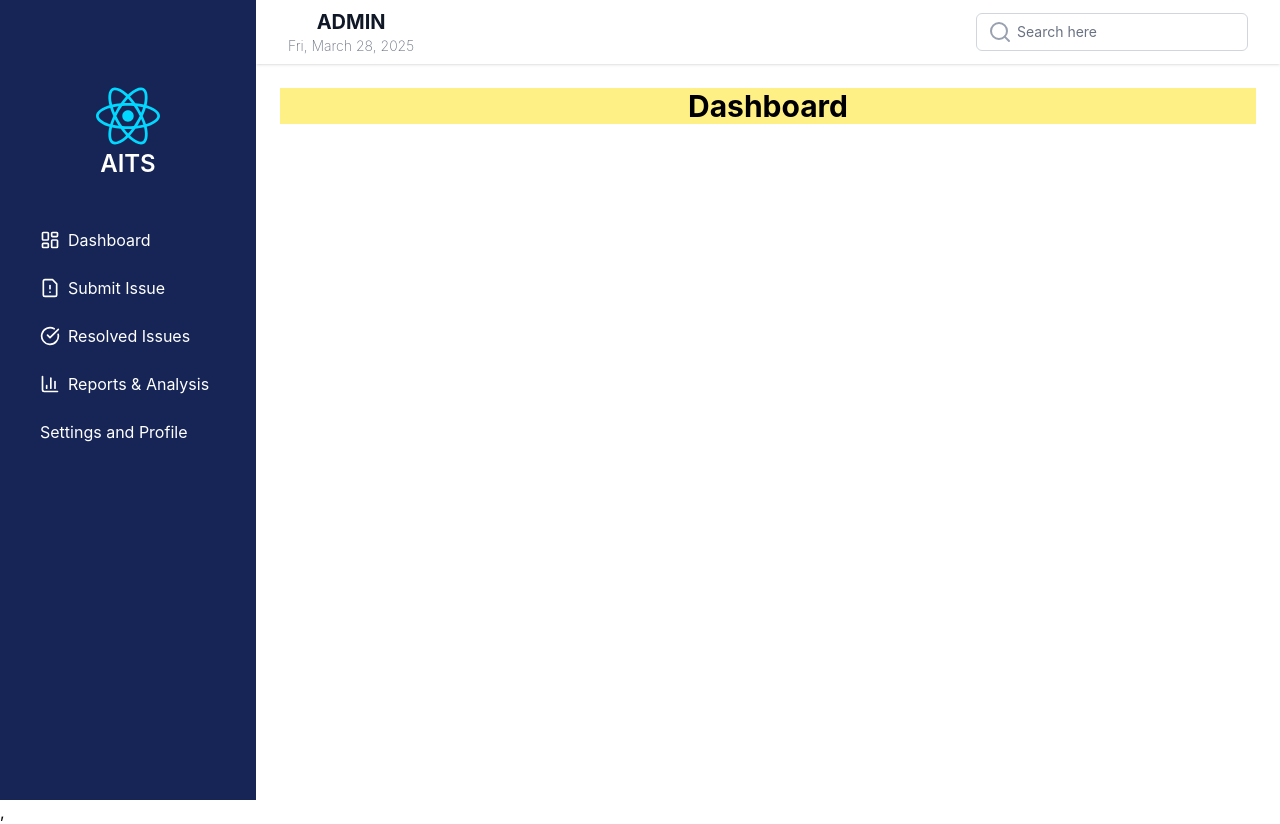
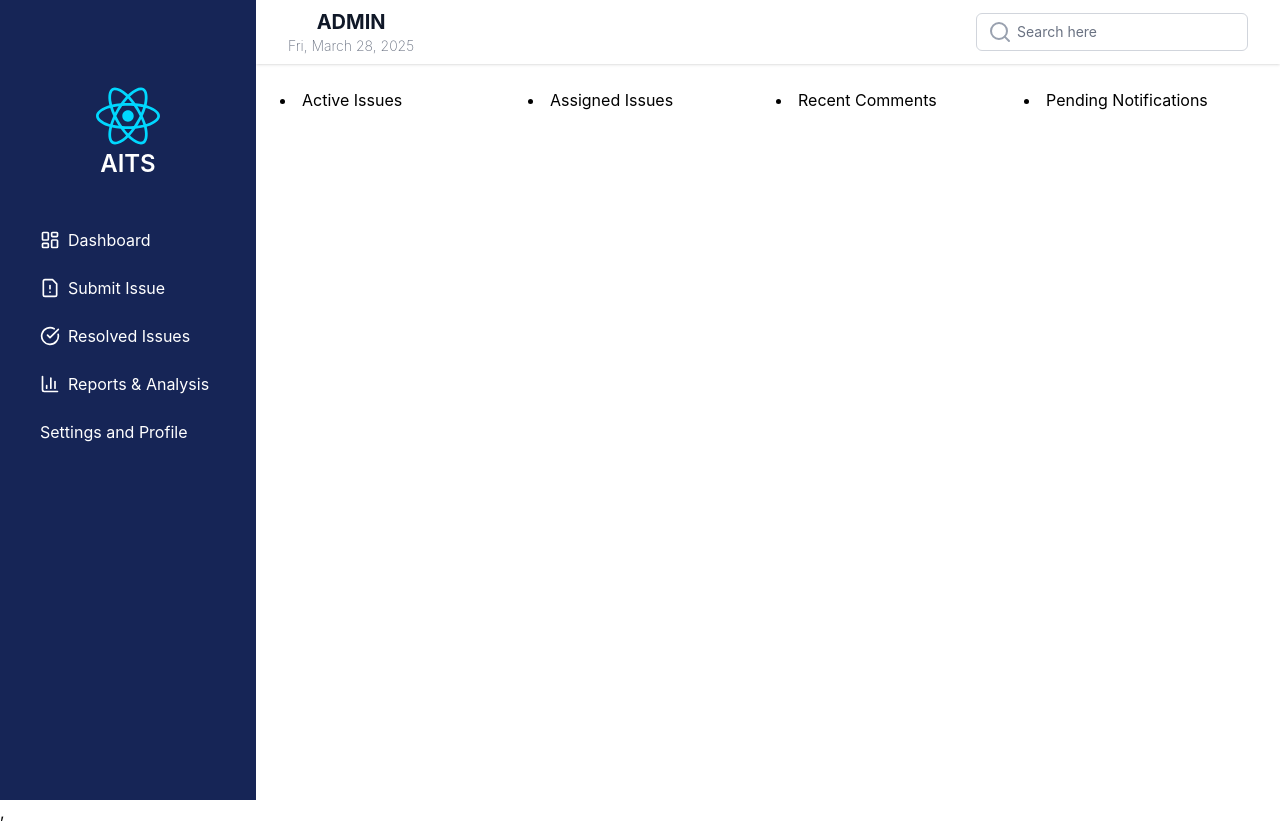
Before and after one commit to Suubi08/academic_issue_tracking_system, a React (Vite) app in the folder client/: page / in a window 1280 px wide. Built offline with nearby package versions, Linux system fonts and the light colour scheme.

Commit message:
building admin dashboard

```diff
--- /dev/null
+++ b/client/src/components/ui/card.jsx
@@ -0,0 +1,67 @@
+import * as React from "react";
+import { cn } from "@/lib/utils";
+
+const Card = React.forwardRef(({ className, ...props }, ref) => (
+  <div
+    ref={ref}
+    className={cn(
+      "rounded-lg border bg-card text-card-foreground shadow-sm",
+      className
+    )}
+    {...props}
+  />
+));
+Card.displayName = "Card";
+
+const CardHeader = React.forwardRef(({ className, ...props }, ref) => (
+  <div
+    ref={ref}
+    className={cn("flex flex-col space-y-1.5 p-6", className)}
+    {...props}
+  />
+));
+CardHeader.displayName = "CardHeader";
+
+const CardTitle = React.forwardRef(({ className, ...props }, ref) => (
+  <h3
+    ref={ref}
+    className={cn(
+      "text-lg font-semibold leading-none tracking-tight",
+      className
+    )}
+    {...props}
+  />
+));
+CardTitle.displayName = "CardTitle";
+
+const CardDescription = React.forwardRef(({ className, ...props }, ref) => (
+  <p
+    ref={ref}
+    className={cn("text-sm text-muted-foreground", className)}
+    {...props}
+  />
+));
+CardDescription.displayName = "CardDescription";
+
+const CardContent = React.forwardRef(({ className, ...props }, ref) => (
+  <div ref={ref} className={cn("p-6 pt-0", className)} {...props} />
+));
+CardContent.displayName = "CardContent";
+
+const CardFooter = React.forwardRef(({ className, ...props }, ref) => (
+  <div
+    ref={ref}
+    className={cn("flex items-center p-6 pt-0", className)}
+    {...props}
+  />
+));
+CardFooter.displayName = "CardFooter";
+
+export {
+  Card,
+  CardHeader,
+  CardFooter,
+  CardTitle,
+  CardDescription,
+  CardContent,
+};
--- a/client/src/pages/Dashboard.jsx
+++ b/client/src/pages/Dashboard.jsx
@@ -1,9 +1,52 @@
 import React from "react";
+import {
+  Card,
+  CardContent,
+  CardHeader,
+  CardTitle,
+} from "../components/ui/card";
+import { AlertCircle, Bell, MessageSquare, Users } from "lucide-react";
 
 const Dashboard = () => {
+  const summaryItems = [
+    {
+      title: "Active Issues",
+      value: 8,
+      description: "Across all categories",
+      icon: AlertCircle,
+      Color: "text-red-500",
+      linkText: "View more",
+    },
+    {
+      title: "Assigned Issues",
+      value: "123",
+      description: "To lecturers",
+      icon: Users,
+      Color: "text-blue-500",
+      linkText: "View more",
+    },
+    {
+      title: "Recent Comments",
+      value: "45",
+      description: "Last 24 hours",
+      icon: MessageSquare,
+      Color: "text-green-500",
+      linkText: "View more",
+    },
+    {
+      title: "Pending Notifications",
+      value: "12",
+      description: "Unread",
+      icon: Bell,
+      Color: "text-yellow-500",
+      linkText: "View more",
+    },
+  ];
   return (
-    <div className="bg-yellow-200 text-center text-3xl font-bold">
-      Dashboard
+    <div className="grid grid-cols-1 gap-4 sm:grid-cols-2 lg:grid-cols-4">
+      {summaryItems.map((items) => (
+        <li>{items.title}</li>
+      ))}
     </div>
   );
 };
```
